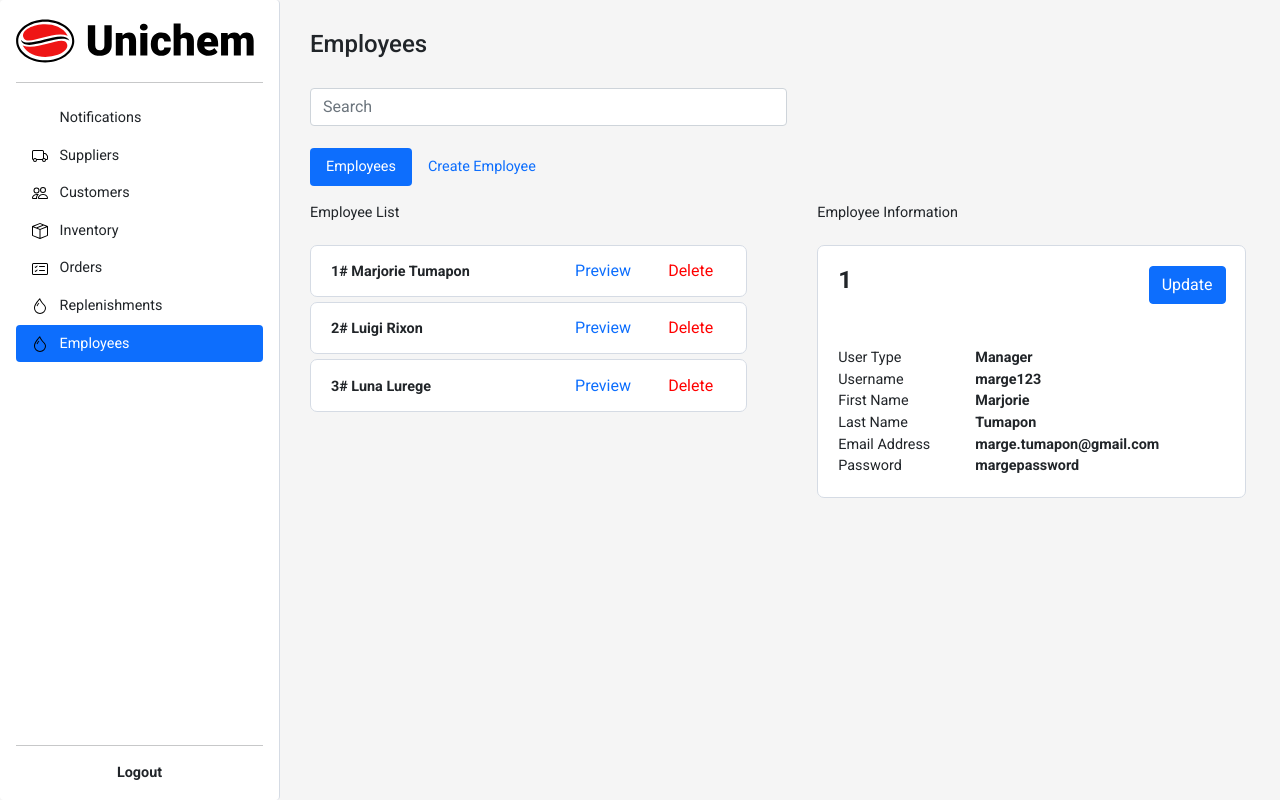
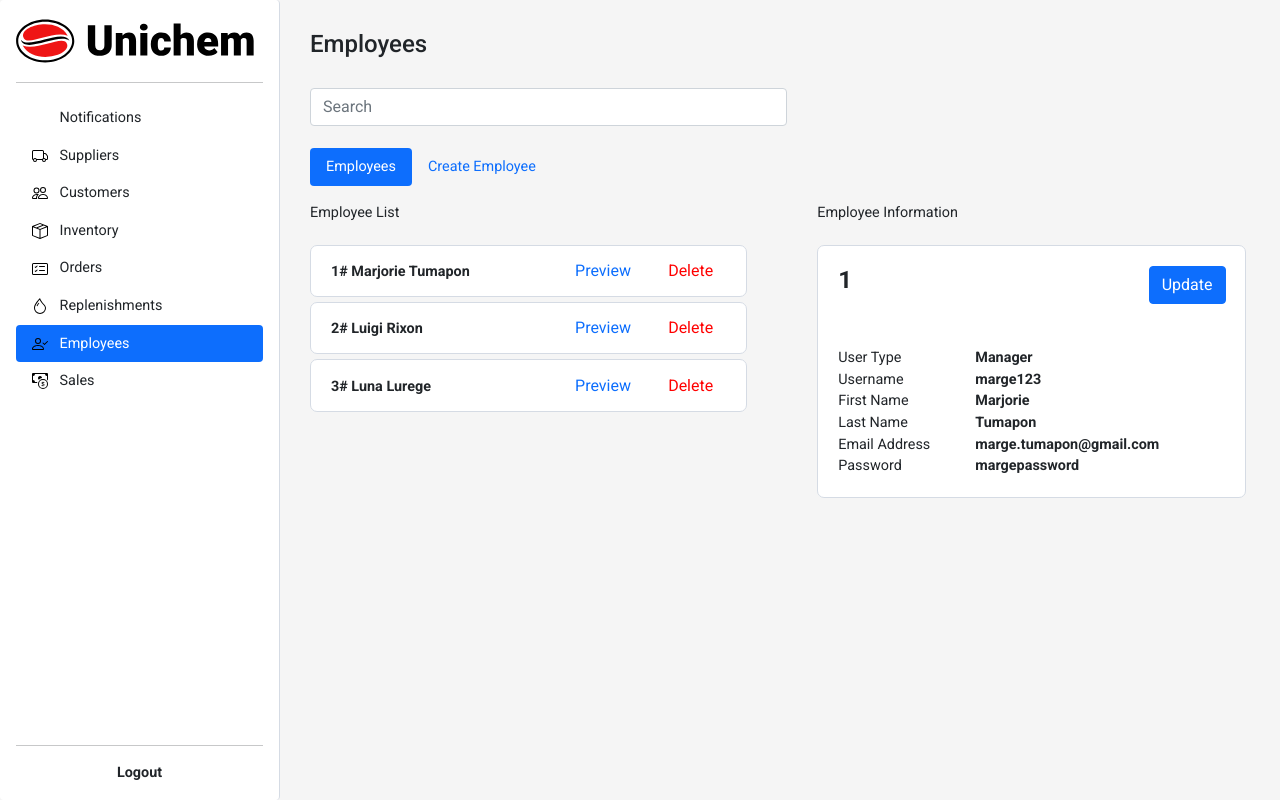
Before and after one commit to Barr1ga/Unichem-Inventory-Management, a PHP site: page /sections/employees.php in a window 1280 px wide. Run offline with PHP 8.4, Linux system fonts and the light colour scheme; a user stored in the database is signed in; data comes from the database, SQL or seed files in the repository; some libraries are stand-ins or nearby versions.

Commit message:
Update employees.php

```diff
--- a/2104/sections/employees.php
+++ b/2104/sections/employees.php
@@ -77,9 +77,17 @@ include('../crud/employee/check-default.php');
                 <li>
                     <a href="employees.php" class="nav-link link-dark active">
                         <svg class="bi me-2" width="16" height="16">
-                            <use xlink:href="#rep" />
+                            <use xlink:href="#employee  " />
                         </svg>
                         Employees
+                    </a>
+                </li>
+                <li>
+                    <a href="sales.php" class="nav-link link-dark">
+                        <svg class="bi me-2" width="16" height="16">
+                            <use xlink:href="#sales" />
+                        </svg>
+                        Sales
                     </a>
                 </li>
             </ul>
```
